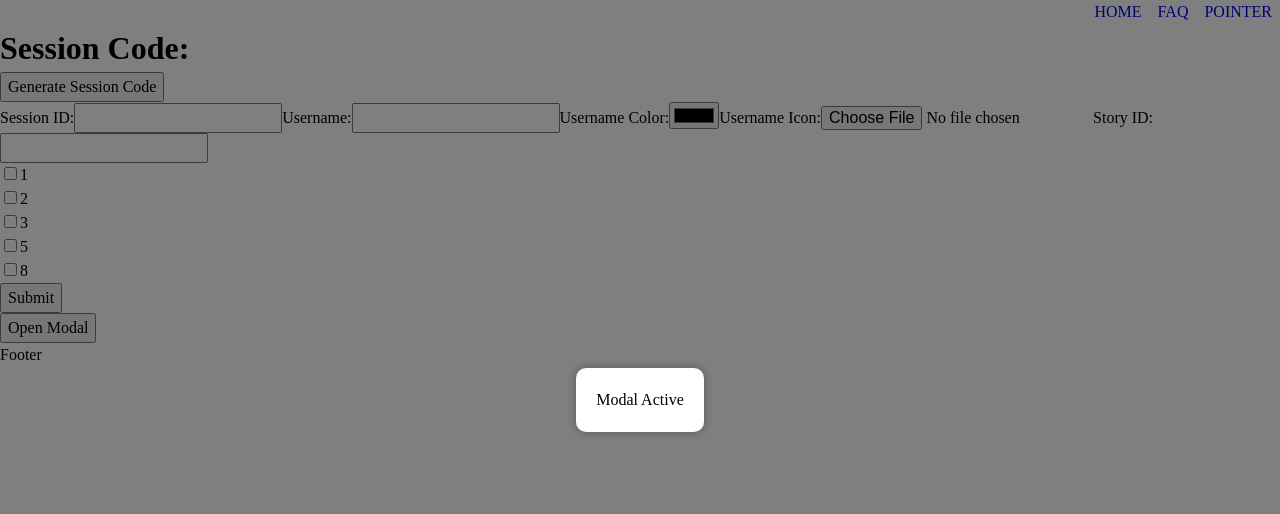
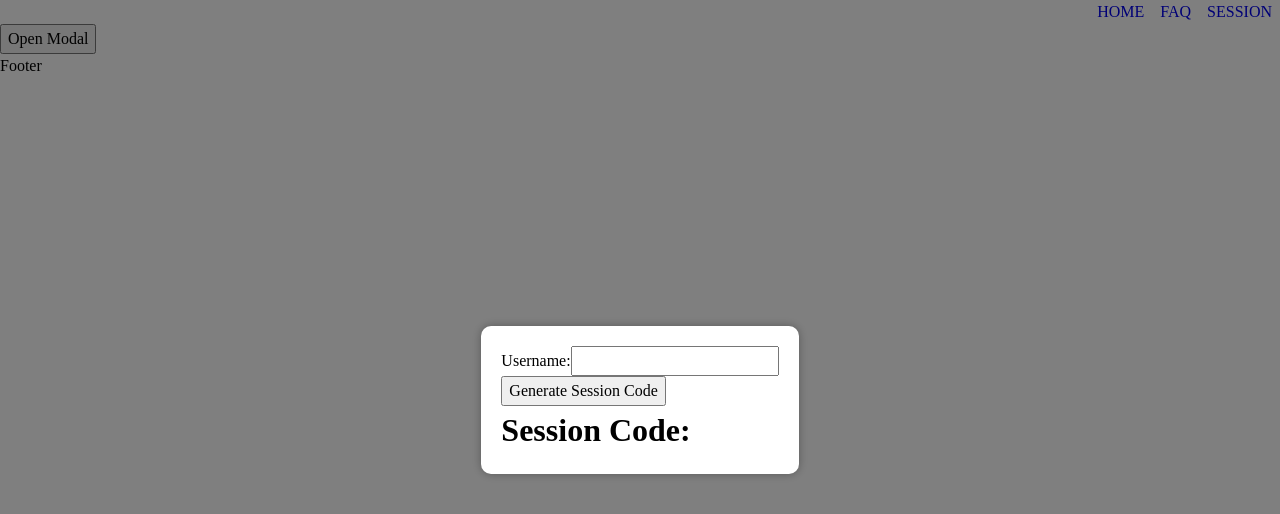
Before and after one commit to ceriustech/pointpilot, a React (Create React App) app: page / in a window 1280 px wide. Both pictures are taken after a click on the button "Open Modal". Shown: the top 514 px of the page. Built offline with nearby package versions, Linux system fonts and the light colour scheme.

Commit message:
feat: Added functionality to the modal and deleted unneeded code

```diff
--- a/src/components/Modal/Modal.js
+++ b/src/components/Modal/Modal.js
@@ -1,32 +1,48 @@
 import React, { useState } from 'react';
 import { ModalContainer, ModalContent } from './styles';
 
-function Modal({ children }) {
+const Modal = () => {
 	// State for controlling the visibility of the modal
 	const [isOpen, setIsOpen] = useState(false);
+	const [sessionCode, setSessionCode] = useState('');
+	const [username, setUsername] = useState('');
 
-	// Function for opening the modal
-	const openModal = () => {
-		setIsOpen(true);
-	};
+	function handleSessionCode() {
+		setSessionCode(Math.random().toString(36).substring(2, 8));
+	}
+	// Function for toggling the modal
+	function handleModal() {
+		setIsOpen(!isOpen);
+	}
 
-	// Function for closing the modal
-	const closeModal = () => {
-		setIsOpen(false);
-	};
+	function handleModalEvent(event) {
+		event.stopPropagation();
+	}
 
 	return (
 		<>
-			<button onClick={openModal}>Open Modal</button>
+			<button onClick={handleModal}>Open Modal</button>
 			{isOpen && (
-				<ModalContainer onClick={closeModal}>
-					<ModalContent onClick={(event) => event.stopPropagation()}>
-						{children}
+				<ModalContainer onClick={handleModal}>
+					<ModalContent onClick={handleModalEvent}>
+						<form>
+							<label htmlFor="username">Username:</label>
+							<input
+								type="text"
+								id="username"
+								value={username}
+								onChange={(event) => setUsername(event.target.value)}
+							/>
+						</form>
+						<div>
+							<button onClick={handleSessionCode}>Generate Session Code</button>
+							<h1>Session Code: {sessionCode}</h1>
+						</div>
 					</ModalContent>
 				</ModalContainer>
 			)}
 		</>
 	);
-}
+};
 
 export default Modal;
--- a/src/components/Session/Session.js
+++ b/src/components/Session/Session.js
@@ -1,9 +1,8 @@
 import React, { useState } from 'react';
 
-const fibonacci = [1, 2, 3, 5, 8];
+const fibonacci = [1, 2, 3, 5, 8, 13, 21, 34];
 
 const Session = () => {
-	const [sessionId, setSessionId] = useState('');
 	const [username, setUsername] = useState('');
 	const [usernameColor, setUsernameColor] = useState('');
 	const [usernameIcon, setUsernameIcon] = useState('');
@@ -17,20 +16,7 @@ const Session = () => {
 	return (
 		<div>
 			<form onSubmit={handleSubmit}>
-				<label htmlFor="session-id">Session ID:</label>
-				<input
-					type="text"
-					id="session-id"
-					value={sessionId}
-					onChange={(event) => setSessionId(event.target.value)}
-				/>
-				<label htmlFor="username">Username:</label>
-				<input
-					type="text"
-					id="username"
-					value={username}
-					onChange={(event) => setUsername(event.target.value)}
-				/>
+
 				<label htmlFor="username-color">Username Color:</label>
 				<input
 					type="color"
@@ -63,22 +49,4 @@ const Session = () => {
 	);
 };
 
-const App = () => {
-	const [sessionCode, setSessionCode] = useState('');
-
-	return (
-		<div>
-			<h1>Session Code: {sessionCode}</h1>
-			<button
-				onClick={() =>
-					setSessionCode(Math.random().toString(36).substring(2, 8))
-				}
-			>
-				Generate Session Code
-			</button>
-			<Session />
-		</div>
-	);
-};
-
-export default App;
+export default Session;
--- a/src/global/components/Modal/index.js
+++ /dev/null
@@ -1,3 +0,0 @@
-import Modal from './Modal';
-
-export default Modal;
--- a/src/pages/Home/Home.js
+++ b/src/pages/Home/Home.js
@@ -1,12 +1,10 @@
 import React from 'react';
-import Session from '../../components/Session';
 import Modal from '../../components/Modal';
 
 const Home = () => {
 	return (
 		<div>
-			<Session />
-			<Modal>Modal Active</Modal>
+			<Modal />
 		</div>
 	);
 };
--- a/src/pages/Pointer/Pointer.js
+++ /dev/null
@@ -1,7 +0,0 @@
-import React from 'react';
-
-const Pointer = () => {
-	return <div>Pointer</div>;
-};
-
-export default Pointer;
--- a/src/pages/Pointer/index.js
+++ /dev/null
@@ -1,3 +0,0 @@
-import Pointer from './Pointer';
-
-export default Pointer;
--- a/src/routes/Routes.js
+++ b/src/routes/Routes.js
@@ -1,6 +1,6 @@
 import Home from '../pages/Home';
 import Faq from '../pages/FAQ';
-import Pointer from '../pages/Pointer';
+import Session from '../components/Session';
 
 export const routes = [
 	{
@@ -16,9 +16,9 @@ export const routes = [
 		path: '/faq',
 	},
 	{
-		id: 'pointer',
-		page: <Pointer />,
-		name: 'Pointer',
-		path: '/pointer',
+		id: 'session',
+		page: <Session />,
+		name: 'Session',
+		path: '/session/:id',
 	},
 ];
```
Also changed, not shown: src/global/components/Modal/Modal.js (deleted, +0 -7 lines), src/global/components/Modal/styles.js (deleted), src/pages/Pointer/styles.js (deleted).
